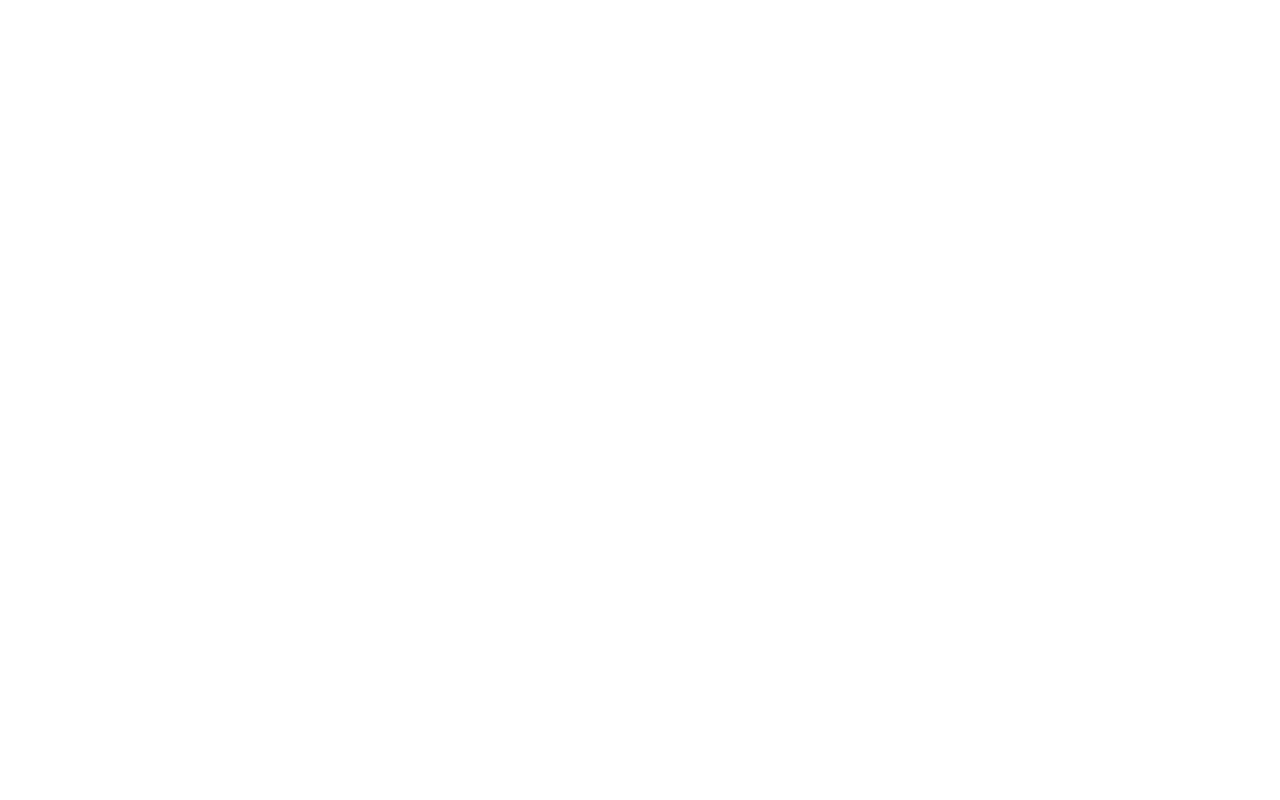
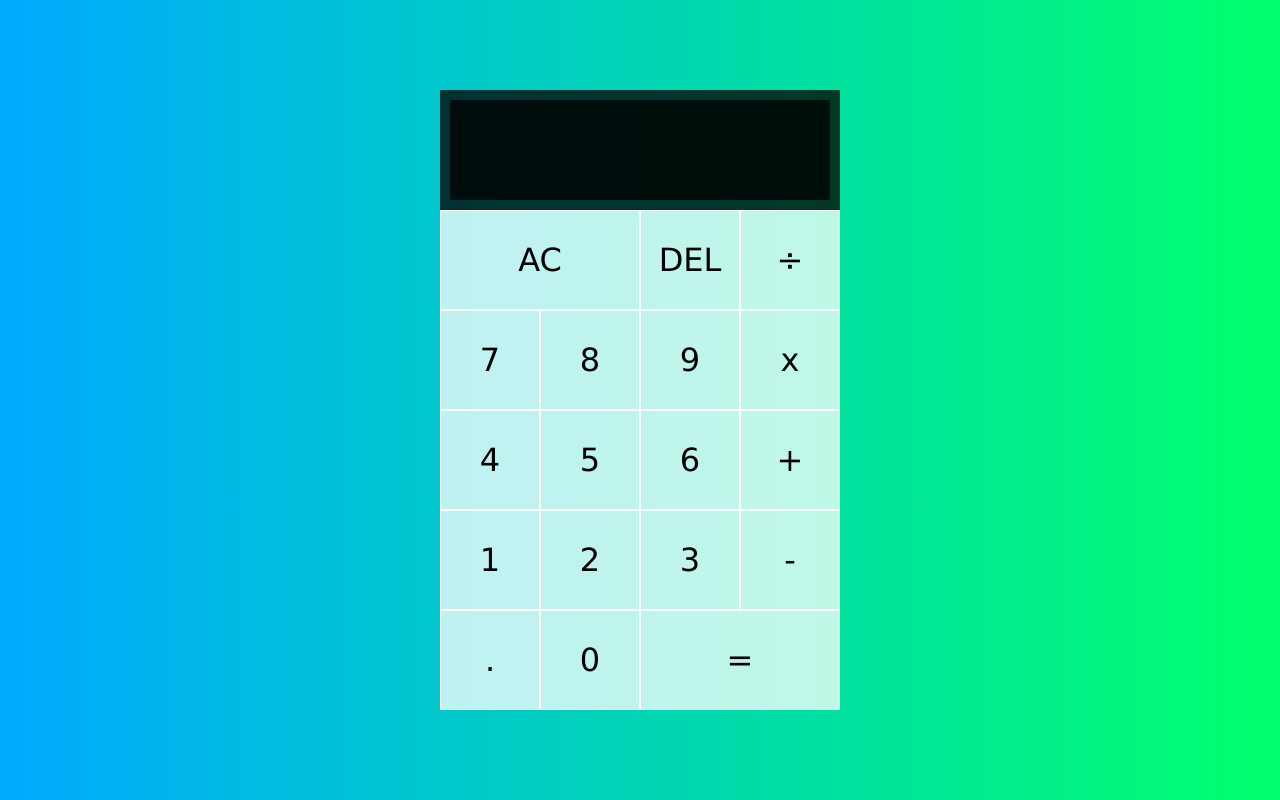
Before and after one commit to abhijithpk2/JS-Calculator, a plain HTML site: page index.html in a window 1280 px wide. Drawn offline with Linux system fonts and the light colour scheme.

Commit message:
all done not delete

```diff
--- a/index.html
+++ b/index.html
@@ -11,11 +11,30 @@
 <body>
     <div class="calculator-grid">
         <div class="output">
-            <div class="current-output"></div>
-            <div class="previous-output"></div>
+            <!-- <div class="previous-output"></div>
+            <div class="current-output"></div> -->
+                <input readonly id="previous-screen" type="text">
+                <input readonly id="current-screen" type="text" >
+
         </div>
-
+        <button onclick="buttonClear()" class="span-two">AC</button>
+        <button onclick="buttonDel()">DEL</button>
+        <button onclick="buttonClick('/')">÷</button>
+        <button onclick="buttonClick(7)">7</button>
+        <button onclick="buttonClick(8)">8</button>
+        <button onclick="buttonClick(9)">9</button>
+        <button onclick="buttonClick('*')">x</button>
+        <button onclick="buttonClick(4)">4</button>
+        <button onclick="buttonClick(5)">5</button>
+        <button onclick="buttonClick(6)">6</button>
+        <button onclick="buttonClick('+')">+</button>
+        <button onclick="buttonClick(1)">1</button>
+        <button onclick="buttonClick(2)">2</button>
+        <button onclick="buttonClick(3)">3</button>
+        <button onclick="buttonClick('-')">-</button>
+        <button onclick="buttonClick('.')">.</button>
+        <button onclick="buttonClick(0)">0</button>
+        <button onclick="buttonEquals()" class="span-two">=</button>
     </div>
-
 </body>
 </html>
--- a/script.js
+++ b/script.js
@@ -0,0 +1,16 @@
+
+function buttonClick(val){
+    document.getElementById('current-screen').value+=val
+}
+function buttonClear(){
+    document.getElementById('current-screen').value=""
+    document.getElementById('previous-screen').value=""
+
+}
+function buttonEquals(){
+    operation=document.getElementById('current-screen').value;
+    result=eval(operation)
+    document.getElementById('previous-screen').value=operation
+    document.getElementById('current-screen').value=result
+
+}
--- a/style.css
+++ b/style.css
@@ -0,0 +1,69 @@
+*, *::before, *::after{
+box-sizing: border-box;
+font-family: Verdana, Tahoma, sans-serif;
+font-weight: normal;
+}
+body{
+    padding: 0%;
+    margin: 0%;
+    background: linear-gradient(to right,#00aaff,#00ff6c);
+}
+.calculator-grid{
+    display: grid;
+    justify-content: center;
+    align-content: center;
+    min-height: 100vh;
+    grid-template-columns: repeat(4,100px);
+    grid-template-rows:minmax(120px,auto) repeat(5,100px);
+}
+.calculator-grid > button{
+    cursor: pointer;
+    font-size: 2rem;
+    border: 1px solid white;
+    outline: none;
+    background-color: rgba(255, 255, 255, .75);
+}
+.calculator-grid > button:hover{
+    background-color: rgba(255, 255, 255, .9);
+}
+.span-two{
+    grid-column: span 2;
+}
+.output{
+    grid-column: 1 / -1;
+    background-color: rgba(0,0,0,.75);
+    display: flex;
+    align-items: flex-end;
+    justify-content: space-around;
+    flex-direction: column;
+    padding: 10px;
+    word-wrap: break-word;
+    word-break: break-all;
+}
+/* .output #previous-screen{
+    color: rgba(255, 255, 255, .75);
+    font-size: 1.5rem;
+}
+.output #current-screen{
+    color: white;
+    font-size: 2.5rem; */
+#current-screen{
+    width: 100%;
+    height: 60%;
+    direction: rtl;
+    font-size: xx-large;
+    background-color: rgba(0,0,0,.75);
+    border-style: none;
+   color: white;
+   text-indent: 0%;
+}
+#previous-screen{
+    width: 100%;
+    height: 40%;
+    direction: rtl;
+    font-size: x-large;
+    background-color: rgba(0,0,0,.75);
+    border-style: none;
+    color: whitesmoke;
+
+}
```
